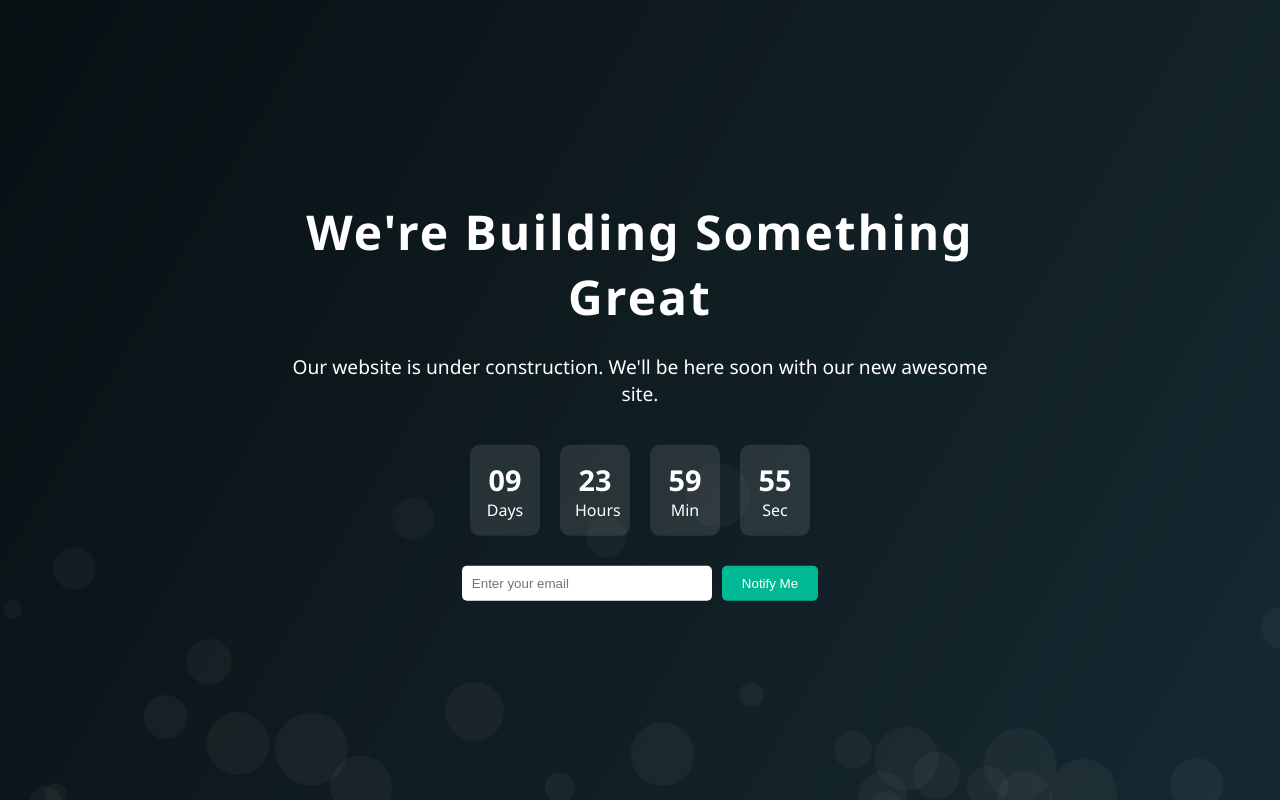
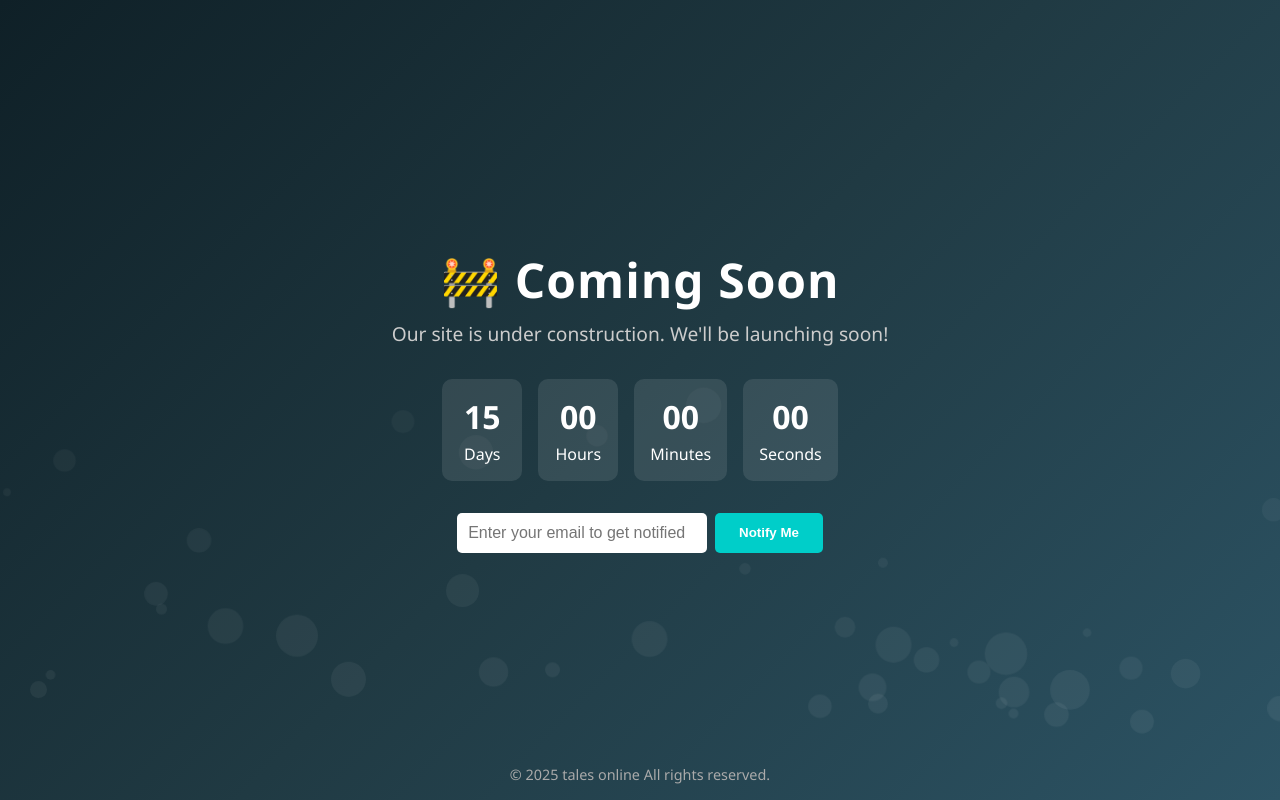
Before and after one commit to Finleyonchiri/school, a plain HTML site: page index.html in a window 1280 px wide. Drawn offline with Linux system fonts and the light colour scheme.

Commit message:
Update index.html

```diff
--- a/index.html
+++ b/index.html
@@ -3,9 +3,16 @@
 <head>
   <meta charset="UTF-8" />
   <meta name="viewport" content="width=device-width, initial-scale=1.0"/>
-  <title>Under Construction</title>
+  <title>Website Under Construction</title>
   <style>
-    /* Reset */
+    :root {
+      --primary: #0f2027;
+      --secondary: #203a43;
+      --accent: #2c5364;
+      --highlight: #00cec9;
+      --text: #ffffff;
+    }
+
     * {
       margin: 0;
       padding: 0;
@@ -13,106 +20,108 @@
     }
 
     body {
-      font-family: 'Segoe UI', sans-serif;
-      background: linear-gradient(120deg, #0f2027, #203a43, #2c5364);
+      font-family: 'Segoe UI', Tahoma, Geneva, Verdana, sans-serif;
+      background: linear-gradient(135deg, var(--primary), var(--secondary), var(--accent));
+      color: var(--text);
       height: 100vh;
-      color: #fff;
+      display: flex;
+      align-items: center;
+      justify-content: center;
+      flex-direction: column;
       overflow: hidden;
-      position: relative;
-    }
-
-    .overlay {
-      position: absolute;
-      top: 0; left: 0;
-      width: 100%;
-      height: 100%;
-      background: rgba(0,0,0,0.5);
-      z-index: 1;
-    }
-
-    .container {
-      z-index: 2;
-      position: relative;
-      max-width: 700px;
-      margin: auto;
-      top: 50%;
-      transform: translateY(-50%);
       text-align: center;
+      padding: 1rem;
     }
 
     h1 {
-      font-size: 3em;
-      margin-bottom: 0.5em;
-      letter-spacing: 2px;
+      font-size: 3rem;
+      margin-bottom: 0.5rem;
+      letter-spacing: 1px;
     }
 
-    p {
-      font-size: 1.2em;
-      margin-bottom: 2em;
+    p.subtext {
+      font-size: 1.2rem;
+      margin-bottom: 2rem;
+      color: #ccc;
     }
 
-    .timer {
+    .countdown {
       display: flex;
+      gap: 1rem;
+      margin-bottom: 2rem;
+      flex-wrap: wrap;
       justify-content: center;
-      gap: 20px;
-      margin-bottom: 30px;
     }
 
-    .timer div {
+    .countdown .unit {
       background: rgba(255, 255, 255, 0.1);
-      padding: 15px;
+      padding: 1rem;
       border-radius: 10px;
-      width: 70px;
+      min-width: 80px;
     }
 
-    .timer div span {
+    .countdown .unit span {
       display: block;
-      font-size: 1.8em;
+      font-size: 2rem;
       font-weight: bold;
+      margin-bottom: 0.3rem;
     }
 
-    .email-form {
+    form.notify-form {
       display: flex;
+      flex-wrap: wrap;
+      gap: 0.5rem;
       justify-content: center;
-      flex-wrap: wrap;
-      gap: 10px;
     }
 
-    .email-form input[type="email"] {
-      padding: 10px;
-      width: 250px;
+    form.notify-form input[type="email"] {
+      padding: 0.7rem;
       border: none;
       border-radius: 5px;
+      width: 250px;
+      max-width: 90vw;
+      font-size: 1rem;
     }
 
-    .email-form button {
-      padding: 10px 20px;
+    form.notify-form button {
+      padding: 0.7rem 1.5rem;
+      background: var(--highlight);
       border: none;
-      background: #00b894;
+      border-radius: 5px;
       color: white;
-      border-radius: 5px;
+      font-weight: bold;
       cursor: pointer;
-      transition: 0.3s ease;
+      transition: background 0.3s ease;
     }
 
-    .email-form button:hover {
-      background: #019875;
+    form.notify-form button:hover {
+      background: #00b894;
     }
 
-    .bubbles {
+    footer {
       position: absolute;
+      bottom: 1rem;
+      font-size: 0.9rem;
+      color: #aaa;
+    }
+
+    /* Floating Background Circles */
+    .background-bubbles {
+      position: absolute;
+      top: 0;
+      left: 0;
       width: 100%;
       height: 100%;
-      z-index: 0;
       overflow: hidden;
+      z-index: -1;
     }
 
     .bubble {
       position: absolute;
       bottom: -100px;
-      background: rgba(255, 255, 255, 0.2);
+      background-color: rgba(255, 255, 255, 0.15);
       border-radius: 50%;
-      animation: rise 20s infinite ease-in;
+      animation: rise linear infinite;
     }
 
     @keyframes rise {
@@ -121,138 +130,101 @@
         opacity: 0.5;
       }
       100% {
-        transform: translateY(-1200px) scale(0.5);
+        transform: translateY(-120vh) scale(0.5);
         opacity: 0;
       }
     }
 
-    /* Modal */
-    .modal {
-      display: none;
-      position: fixed;
-      top: 0; left: 0;
-      width: 100%;
-      height: 100%;
-      background: rgba(0,0,0,0.7);
-      justify-content: center;
-      align-items: center;
-      z-index: 10;
+    @media screen and (max-width: 768px) {
+      h1 {
+        font-size: 2.2rem;
+      }
+
+      .countdown .unit span {
+        font-size: 1.5rem;
+      }
     }
 
-    .modal-content {
-      background: #222;
-      padding: 30px;
-      border-radius: 10px;
-      text-align: center;
-      color: #fff;
-      width: 300px;
-    }
-
-    .modal-content button {
-      margin-top: 20px;
-      padding: 8px 16px;
-      background: #00cec9;
-      border: none;
-      border-radius: 5px;
-      color: white;
-      cursor: pointer;
-    }
-
-    @media (max-width: 600px) {
+    @media screen and (max-width: 480px) {
       h1 {
-        font-size: 2em;
+        font-size: 1.8rem;
       }
 
-      .timer {
-        flex-direction: column;
-        align-items: center;
-      }
-
-      .email-form {
-        flex-direction: column;
-        align-items: center;
+      p.subtext {
+        font-size: 1rem;
       }
     }
   </style>
 </head>
 <body>
 
-  <div class="bubbles"></div>
-  <div class="overlay"></div>
+  <div class="background-bubbles" id="bubbles"></div>
 
-  <div class="container">
-    <h1>We're Building Something Great</h1>
-    <p>Our website is under construction. We'll be here soon with our new awesome site.</p>
+  <h1>🚧 Coming Soon</h1>
+  <p class="subtext">Our site is under construction. We'll be launching soon!</p>
 
-    <div class="timer" id="timer">
-      <div><span id="days">00</span>Days</div>
-      <div><span id="hours">00</span>Hours</div>
-      <div><span id="minutes">00</span>Min</div>
-      <div><span id="seconds">00</span>Sec</div>
-    </div>
-
-    <div class="email-form">
-      <input type="email" id="email" placeholder="Enter your email"/>
-      <button onclick="notify()">Notify Me</button>
-    </div>
+  <div class="countdown" id="countdown">
+    <div class="unit"><span id="days">00</span>Days</div>
+    <div class="unit"><span id="hours">00</span>Hours</div>
+    <div class="unit"><span id="minutes">00</span>Minutes</div>
+    <div class="unit"><span id="seconds">00</span>Seconds</div>
   </div>
 
-  <!-- Modal -->
-  <div class="modal" id="modal">
-    <div class="modal-content">
-      <p>Thank you! You'll be notified.</p>
-      <button onclick="closeModal()">Close</button>
-    </div>
-  </div>
+  <form class="notify-form" onsubmit="return notifyUser();">
+    <input type="email" id="email" placeholder="Enter your email to get notified" required />
+    <button type="submit">Notify Me</button>
+  </form>
+
+  <footer>&copy; 2025 tales online  All rights reserved.</footer>
 
   <script>
     // Countdown Logic
-    const endDate = new Date();
-    endDate.setDate(endDate.getDate() + 10);
+    const countdown = () => {
+      const launchDate = new Date();
+      launchDate.setDate(launchDate.getDate() + 15); // 15 days from now
 
-    function updateTimer() {
       const now = new Date();
-      const diff = endDate - now;
+      const diff = launchDate - now;
 
       const days = Math.floor(diff / (1000 * 60 * 60 * 24));
       const hours = Math.floor((diff / (1000 * 60 * 60)) % 24);
-      const minutes = Math.floor((diff / 1000 / 60) % 60);
+      const minutes = Math.floor((diff / (1000 * 60)) % 60);
       const seconds = Math.floor((diff / 1000) % 60);
 
-      document.getElementById('days').textContent = days < 10 ? '0' + days : days;
-      document.getElementById('hours').textContent = hours < 10 ? '0' + hours : hours;
-      document.getElementById('minutes').textContent = minutes < 10 ? '0' + minutes : minutes;
-      document.getElementById('seconds').textContent = seconds < 10 ? '0' + seconds : seconds;
+      document.getElementById('days').textContent = String(days).padStart(2, '0');
+      document.getElementById('hours').textContent = String(hours).padStart(2, '0');
+      document.getElementById('minutes').textContent = String(minutes).padStart(2, '0');
+      document.getElementById('seconds').textContent = String(seconds).padStart(2, '0');
+    };
+
+    setInterval(countdown, 1000);
+    countdown();
+
+    // Notify logic (email capture - placeholder)
+    function notifyUser() {
+      const emailInput = document.getElementById("email");
+      if (emailInput.value.includes('@')) {
+        alert(`Thank you! We'll notify you at ${emailInput.value}`);
+        emailInput.value = "";
+      } else {
+        alert("Please enter a valid email.");
+      }
+      return false;
     }
 
-    setInterval(updateTimer, 1000);
-
-    // Modal Logic
-    function notify() {
-      const email = document.getElementById('email').value;
-      if (email.includes('@')) {
-        document.getElementById('modal').style.display = 'flex';
-      } else {
-        alert('Please enter a valid email.');
-      }
-    }
-
-    function closeModal() {
-      document.getElementById('modal').style.display = 'none';
-    }
-
-    // Floating Bubbles
-    const bubblesContainer = document.querySelector('.bubbles');
-    for (let i = 0; i < 30; i++) {
-      let bubble = document.createElement('div');
-      bubble.classList.add('bubble');
-      let size = Math.random() * 60 + 20;
-      bubble.style.width = size + 'px';
-      bubble.style.height = size + 'px';
-      bubble.style.left = Math.random() * 100 + '%';
-      bubble.style.animationDuration = (10 + Math.random() * 20) + 's';
+    // Generate bubbles
+    const bubblesContainer = document.getElementById("bubbles");
+    for (let i = 0; i < 40; i++) {
+      const bubble = document.createElement("div");
+      bubble.classList.add("bubble");
+      const size = Math.random() * 40 + 10;
+      bubble.style.width = size + "px";
+      bubble.style.height = size + "px";
+      bubble.style.left = Math.random() * 100 + "%";
+      bubble.style.animationDuration = (10 + Math.random() * 20) + "s";
       bubblesContainer.appendChild(bubble);
     }
   </script>
+
 </body>
 </html>
```
